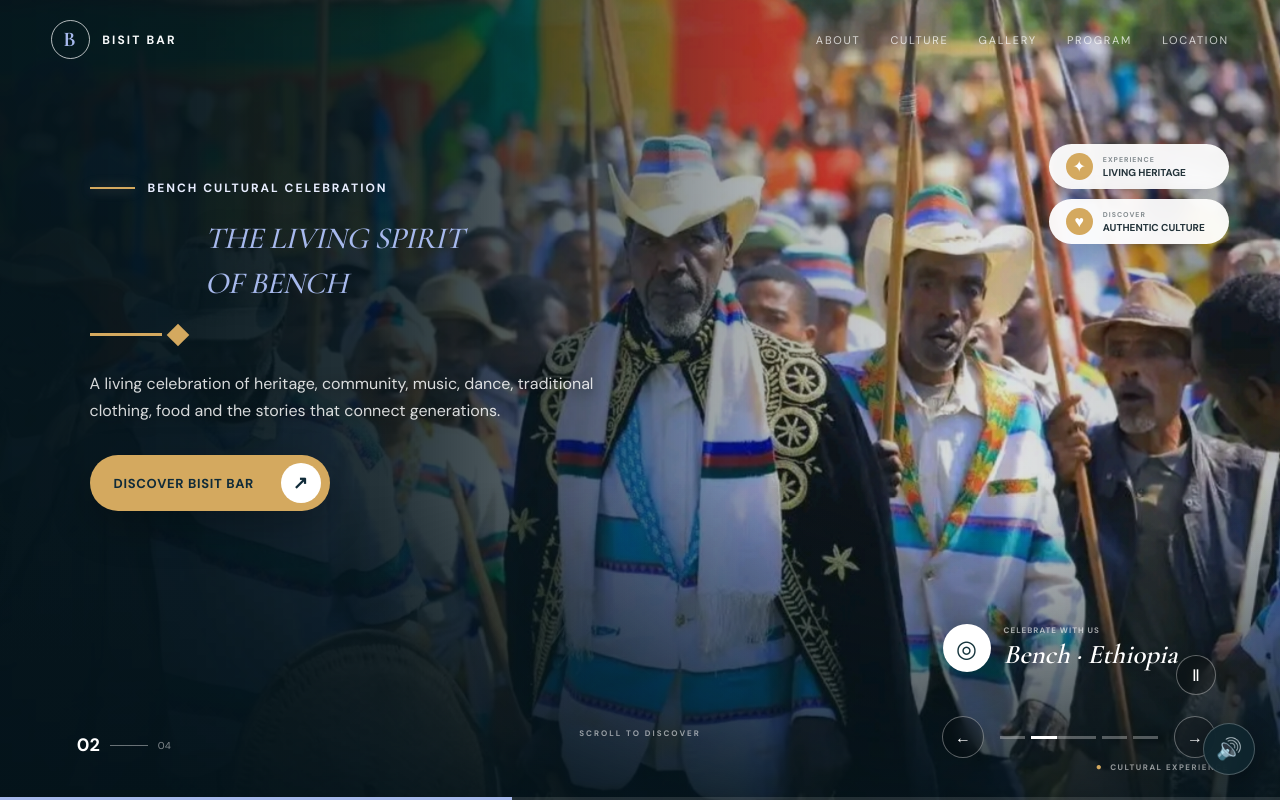
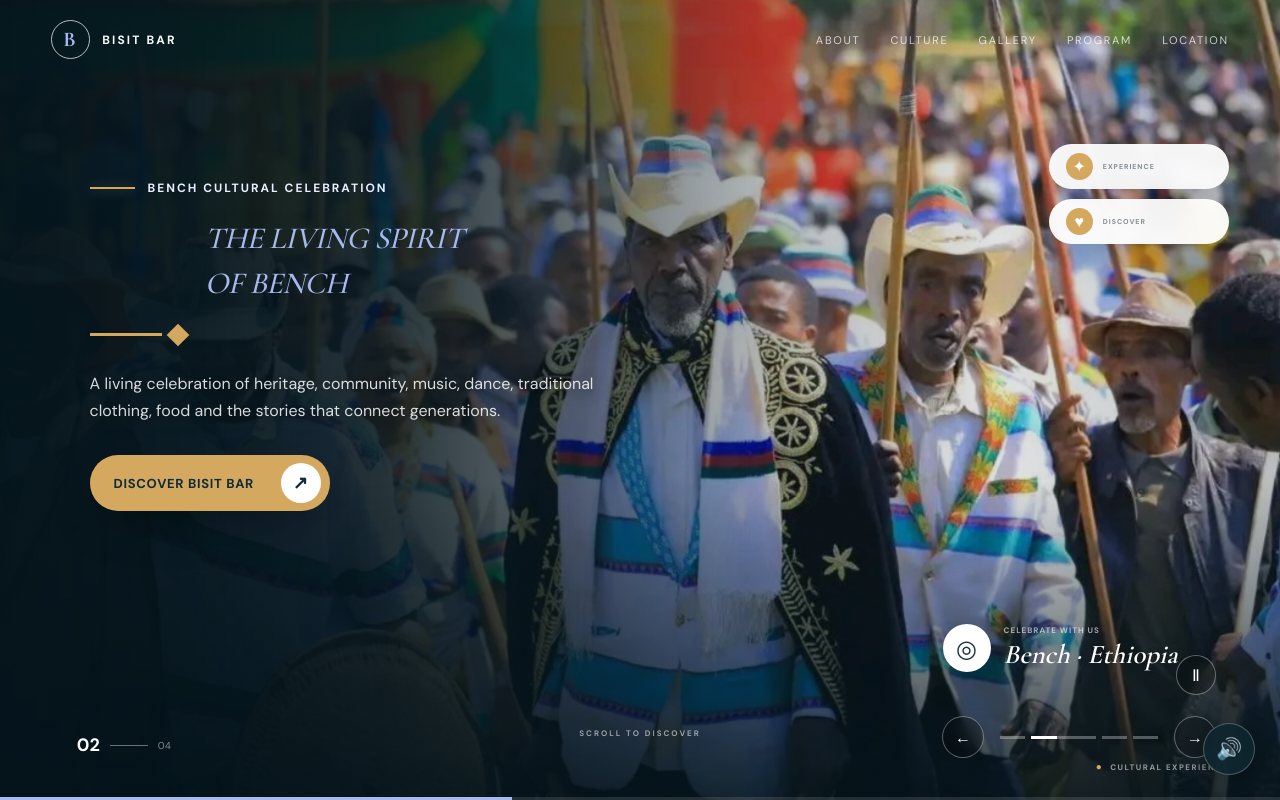
Before and after one commit to Samfo444Assefa/benche-culuture-bistbar, a React (Vite) app: page / in a window 1280 px wide. Shown: the top 800 px of the page. Built offline with nearby package versions, Linux system fonts and the light colour scheme.

Commit message:
Update Hero.jsx

```diff
--- a/src/components/Hero.jsx
+++ b/src/components/Hero.jsx
@@ -558,9 +558,7 @@ export default function Hero() {
               EXPERIENCE
             </small>
 
-            <strong>
-              Living Heritage
-            </strong>
+
 
           </div>
 
@@ -579,9 +577,7 @@ export default function Hero() {
               DISCOVER
             </small>
 
-            <strong>
-              Authentic Culture
-            </strong>
+
 
           </div>
 
```
